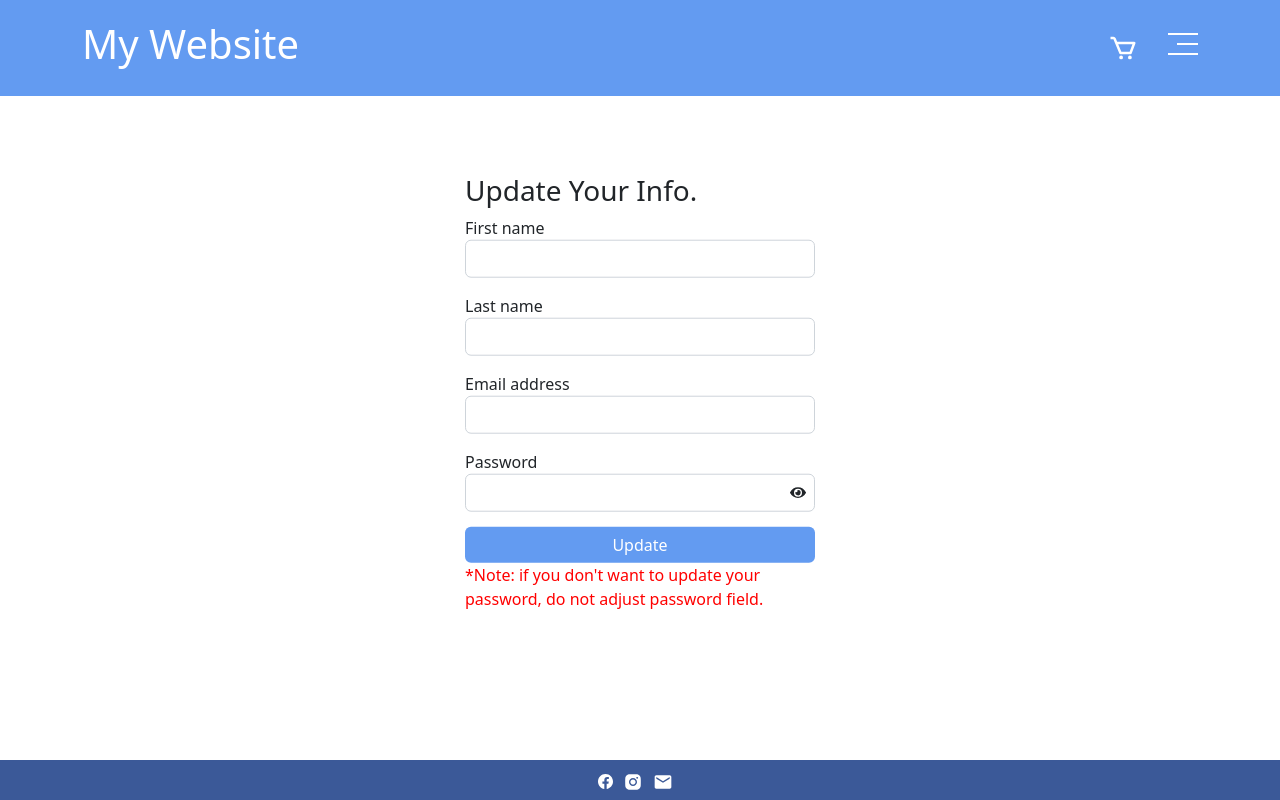
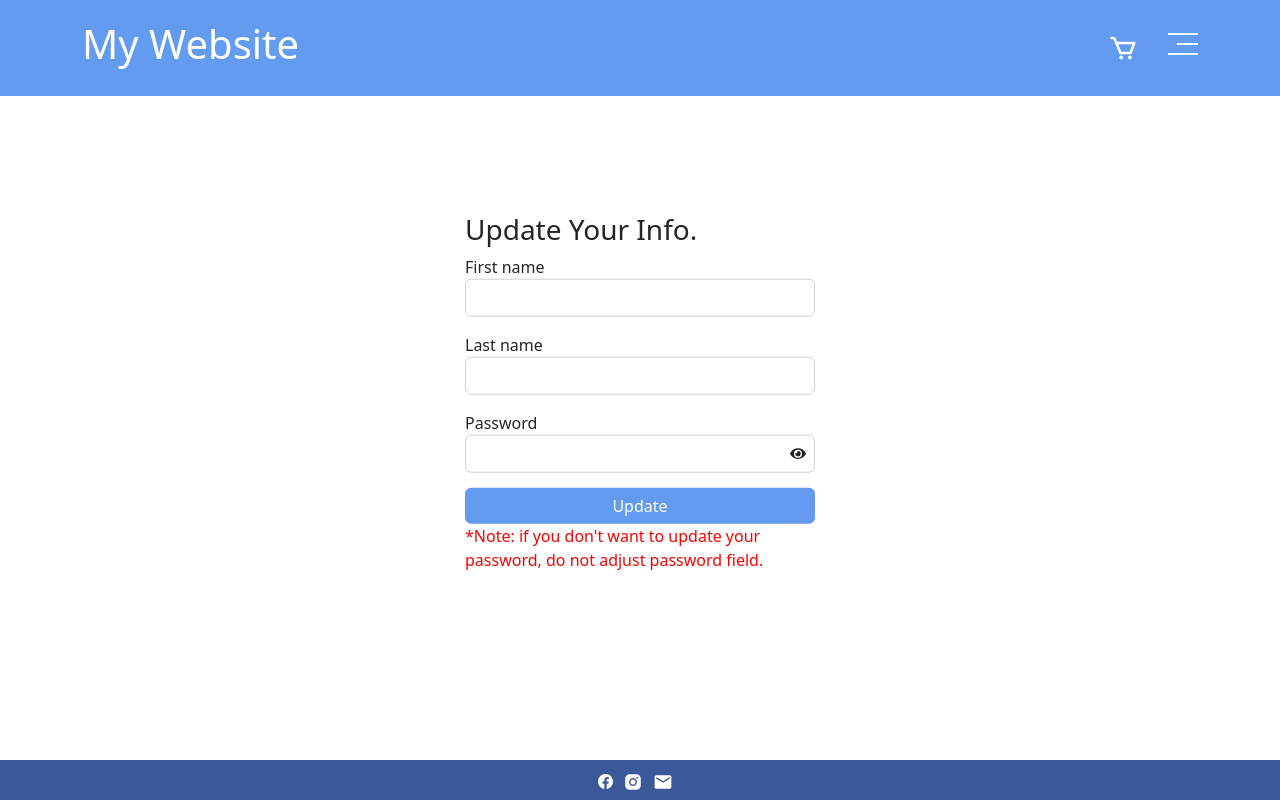
Before and after one commit to chehab1/Ecommerce-full-stack-web-application-, a React (Create React App) app: page /Settings in a window 1280 px wide. Built offline with nearby package versions, Linux system fonts and the light colour scheme; no server answers.

Commit message:
Email field in update account removed

```diff
--- a/src/components/Settings/Settings.jsx
+++ b/src/components/Settings/Settings.jsx
@@ -60,7 +60,7 @@ function Settings() {
             defaultValue={data.lastName}
           />
         </div>
-        <div className="mb-3">
+        {/* <div className="mb-3">
           <label>Email address</label>
           <input
             id="email"
@@ -68,7 +68,7 @@ function Settings() {
             className="form-control"
             defaultValue={data.email}
           />
-        </div>
+        </div> */}
         <div className="mb-3">
           <label>Password</label>
           <input
```
